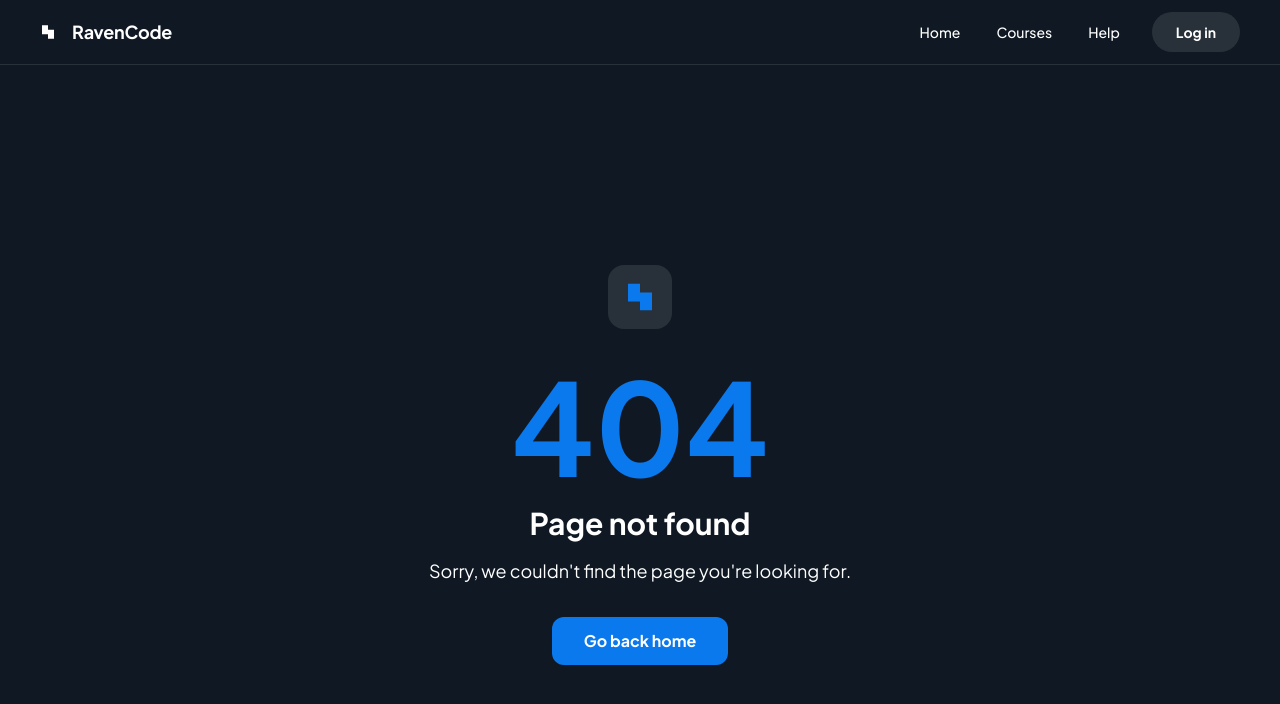
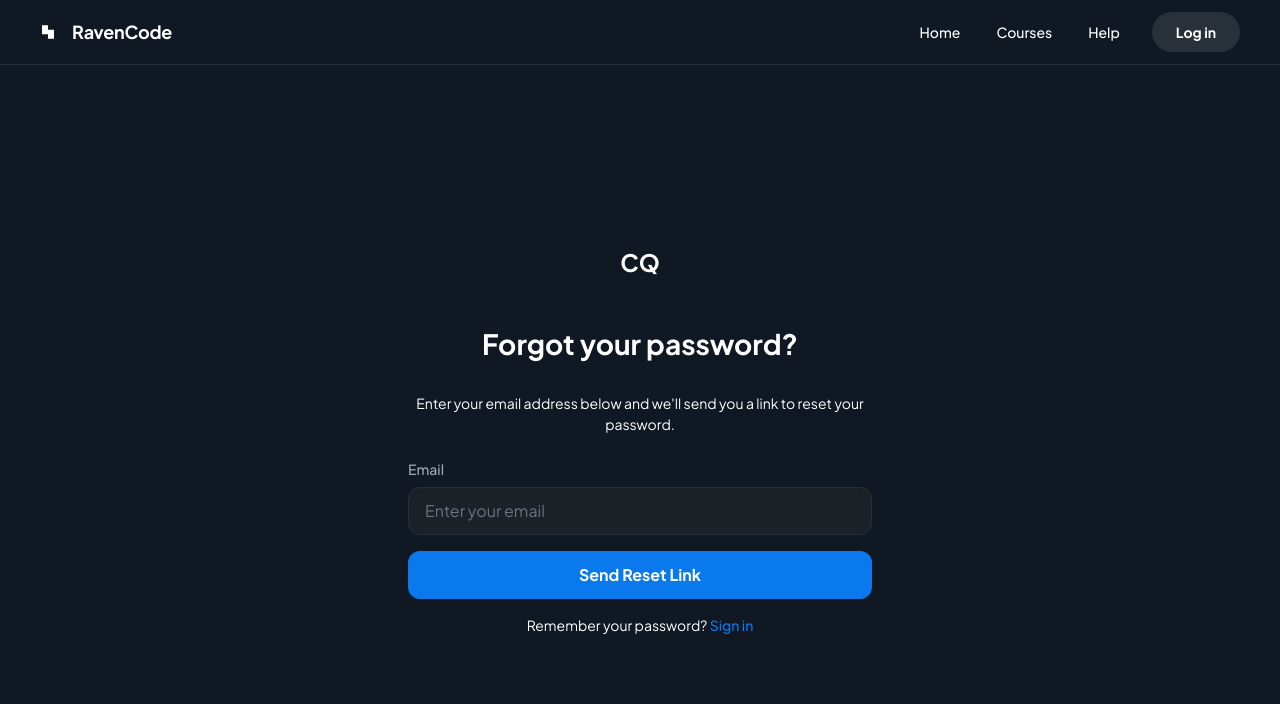
Before and after one commit to RavenCode-Eng2/ravencode-frontend, a React (Vite) app: page /forgot-password in a window 1280 px wide. Before the commit this address had no page. Shown: the top 704 px of the page. Built offline with nearby package versions, Linux system fonts and the light colour scheme.

Commit message:
Uploading ForgotPassword template

```diff
--- a/src/App.tsx
+++ b/src/App.tsx
@@ -7,6 +7,7 @@ import Courses from './pages/Courses';
 import MyCourses from './pages/MyCourses';
 import NotFound from './pages/NotFound';
 import Layout from './components/Layout';
+import ForgotPassword from './pages/ForgotPassword';
 import { AuthProvider } from './context/AuthContext';
 import ProtectedRoute from './components/ProtectedRoute';
 
@@ -38,6 +39,7 @@ function App() {
                     <Route path="/login" element={<PublicLayout><Login /></PublicLayout>} />
                     <Route path="/register" element={<PublicLayout><Register /></PublicLayout>} />
                     <Route path="/courses" element={<PublicLayout><Courses /></PublicLayout>} />
+                    <Route path="/forgot-password" element={<PublicLayout><ForgotPassword /></PublicLayout>} />
 
                     {/* Protected routes with dashboard layout */}
                     <Route path="/dashboard" element={
--- /dev/null
+++ b/src/pages/ForgotPassword.tsx
@@ -0,0 +1,63 @@
+import React, { useState } from 'react';
+import { Link } from 'react-router-dom';
+import Button from '../components/Button';
+import Input from '../components/Input';
+import { theme } from '../theme';
+
+const ForgotPassword: React.FC = () => {
+  // State for email input field
+  const [email, setEmail] = useState('');
+
+  // Function to handle sending password reset email
+  const handlePasswordReset = () => {
+    // Check if email is provided
+    if (!email) {
+      alert('Please enter your email address.');
+      return;
+    }
+  };
+
+  return (
+    <main className="flex flex-1 items-center justify-center">
+      <div className={`w-full ${theme.spacing.container.default} max-w-[512px]`}>
+        <div className="flex justify-center mb-8">
+          <div className={`w-16 h-16 rounded-2xl bg-[${theme.colors.primary.light}] flex items-center justify-center`}>
+            <span className={`text-[${theme.colors.text.dark}] text-2xl font-bold`}>CQ</span>
+          </div>
+        </div>
+        <h2 className={`${theme.typography.heading.h2} text-${theme.colors.text.primary} text-center mb-8`}>
+          Forgot your password?
+        </h2>
+        <p className={`${theme.typography.body.default} text-${theme.colors.text.secondary} text-center mb-6`}>
+          Enter your email address below and we'll send you a link to reset your password.
+        </p>
+        <div className="space-y-4">
+          <Input
+            type="email"
+            id="email"
+            label="Email"
+            placeholder="Enter your email"
+            value={email} // Bind input value to state
+            onChange={(e) => setEmail(e.target.value)} // Update state on input change
+          />
+          {/* Button to trigger the password reset process */}
+          <Button onClick={handlePasswordReset} size="lg" fullWidth> {/* Button to trigger the password reset process */}
+            Send Reset Link
+ {/* Button to trigger the password reset process */}
+          </Button>
+          <p className={`text-center ${theme.typography.body.default} text-[${theme.colors.text.secondary}]`}>
+            Remember your password?{' '}
+            <Link
+              to="/login"
+              className={`font-medium text-[${theme.colors.primary.main}] hover:text-[${theme.colors.primary.main}]/80`}
+            >
+              Sign in
+            </Link>
+          </p>
+        </div>
+      </div>
+    </main>
+  );
+};
+
+export default ForgotPassword;
```
